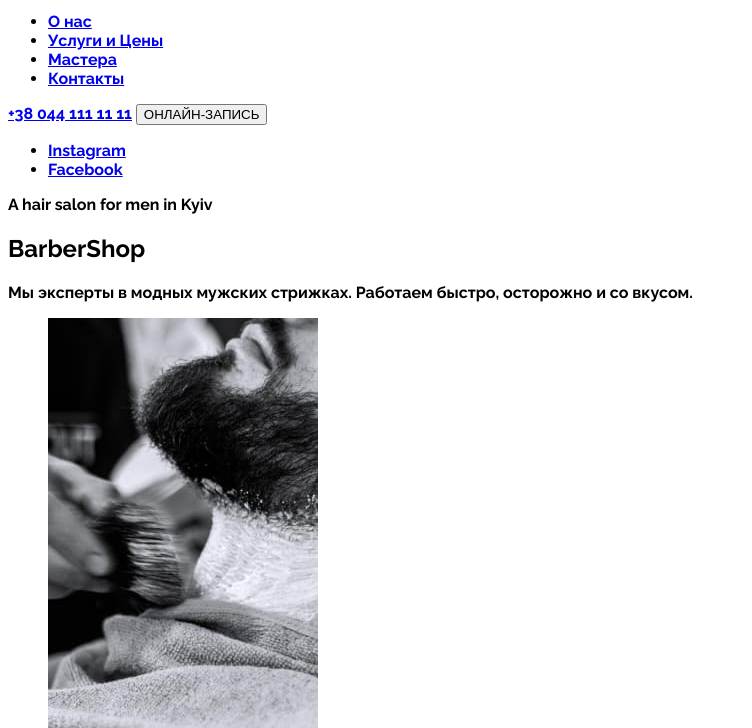
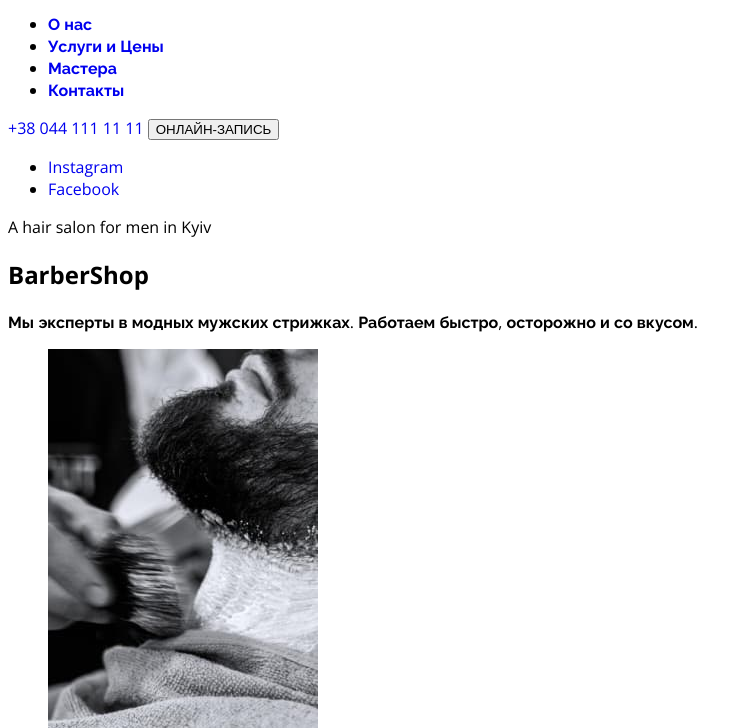
Before and after one commit to KateSkoryna/barbershop, a plain HTML site: page index.html in a window 1280 px wide. Shown: the part 72-800 px from the top of the page, without its empty margins (0-752 px from the left). Drawn offline with nearby package versions, Linux system fonts and the light colour scheme.

Commit message:
Added font

```diff
--- a/css/styles.css
+++ b/css/styles.css
@@ -11,7 +11,11 @@
   --secondary-font-family: Raleway;
 
 body {
-  font-family: Raleway, sans-serif;
+  font-family: 'Open Sans', Raleway, sans-serif;
+}
+
+a {
+  text-decoration: none;
 }
 
 /* Стилизация шапки страницы */
--- a/index.html
+++ b/index.html
@@ -7,7 +7,8 @@
     <title>Барбершоп "Тугие усы"</title>
     <link rel="preconnect" href="https://fonts.googleapis.com">
     <link rel="preconnect" href="https://fonts.gstatic.com" crossorigin>
-    <link href="https://fonts.googleapis.com/css2?family=Raleway:wght@700&display=swap" rel="stylesheet">
+    <link href="https://fonts.googleapis.com/css2?family=Open+Sans:wght@400;600;700&family=Raleway:wght@700&display=swap"
+        rel="stylesheet">
     <link rel="stylesheet" href="./css/styles.css">
 </head>
 <body>
```
